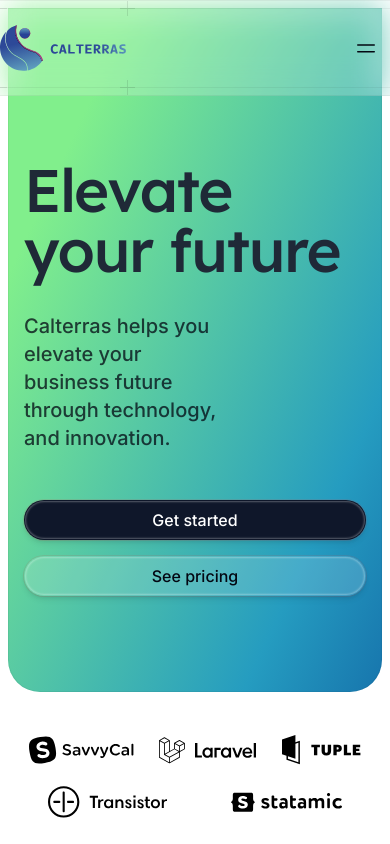
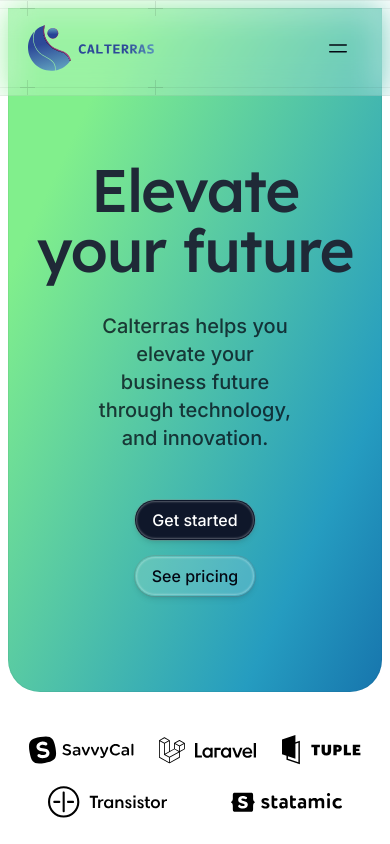
Before and after one commit to Ansilum-by-Calterras/ansilum-landing, a Next.js app: page / in a window 390 px wide. Shown: the top 844 px of the page. Built offline with nearby package versions, Linux system fonts and the light colour scheme; a web font is replaced by a local one.

Commit message:
add product dialog and autogenerated email

```diff
--- a/src/app/page.tsx
+++ b/src/app/page.tsx
@@ -24,18 +24,15 @@ function Hero() {
     <div className="relative pt-24">
       <Gradient className="absolute inset-2 bottom-0 rounded-b-4xl ring-1 ring-inset ring-black/5" />
       <Container className="relative">
-        <div className="pb-24 pt-16 sm:pb-32 sm:pt-24 md:pb-48 md:pt-32">
+        <div className="pb-24 pt-16 sm:pb-32 sm:pt-24 md:pb-48 md:pt-32 flex flex-col items-center text-center sm:items-start sm:text-left">
           <h1 className="font-display text-balance text-6xl font-medium tracking-tight text-gray-800 sm:text-6xl/[0.8] md:text-7xl/[0.8] lg:text-8xl/[0.8]">
             Elevate your future
           </h1>
-          <p className="mt-8 max-w-[60%] text-xl/7 font-medium text-gray-950/75 sm:text-2xl/8">
+          <p className="mt-8 max-w-[60%] text-xl/7 font-medium text-gray-950/75 sm:text-2xl/8 sm:max-w-[50%]">
             Calterras helps you elevate your business future through technology, and innovation.
           </p>
           <div className="mt-12 flex flex-col gap-x-6 gap-y-4 sm:flex-row">
-            <Button
-              href="#"
-              variant='secondary_dark'
-            >
+            <Button href="#" variant="secondary_dark">
               Get started
             </Button>
             <Button variant="secondary" href="/pricing">
@@ -45,7 +42,7 @@ function Hero() {
         </div>
       </Container>
     </div>
-  )
+  );
 }
 
 function FeatureSection() {
--- a/src/components/navbar.tsx
+++ b/src/components/navbar.tsx
@@ -75,7 +75,7 @@ export function Navbar({ banner }: { banner?: React.ReactNode }) {
       as="header"
       className="absolute top-0 left-0 w-full z-10 backdrop-blur-lg bg-white/20"
     >
-      <PlusGrid className="max-w-screen-2xl mx-auto lg:px-8">
+      <PlusGrid className="max-w-screen-2xl mx-auto px-7 lg:px-8">
         <PlusGridRow className="relative flex justify-between">
           <div className="relative flex gap-6">
             <PlusGridItem className="py-3">
```
